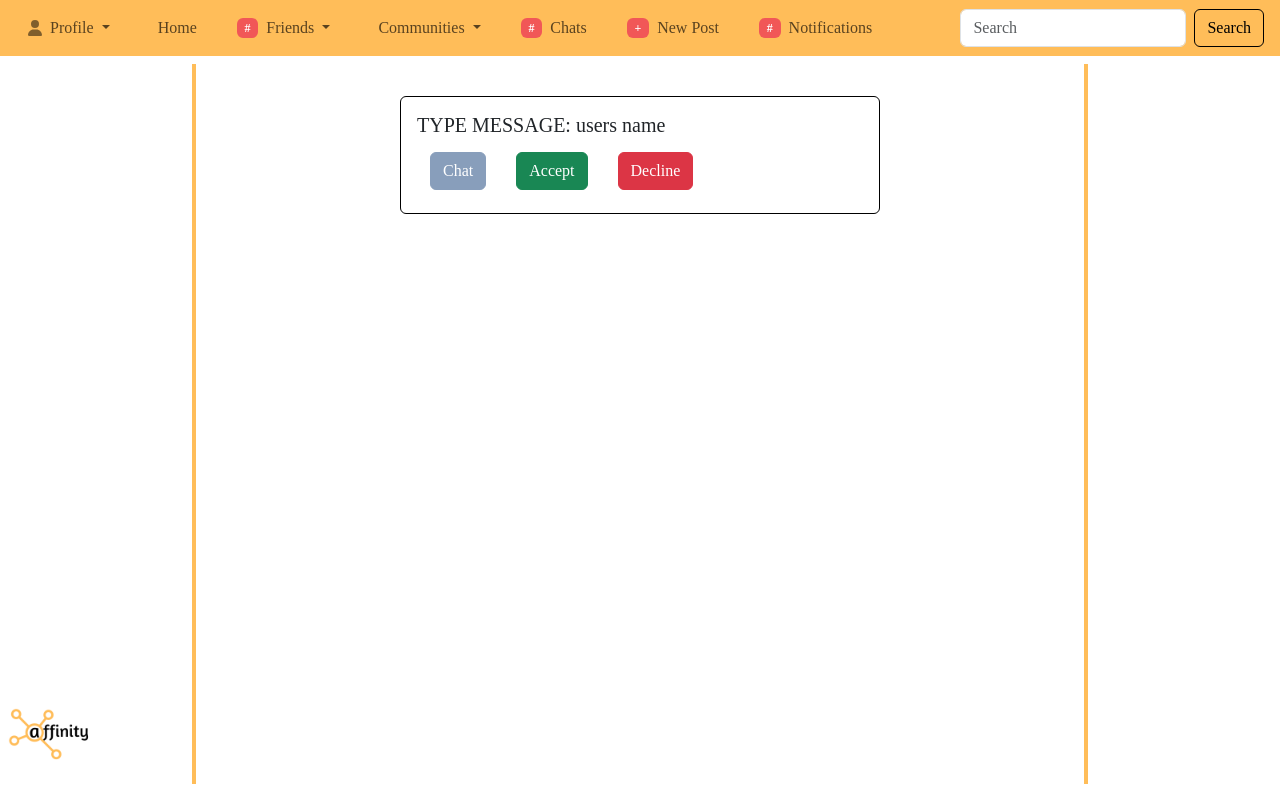
After one commit to AlgosProject/AlgosProject, a Flask app: page /notification in a window 1280 px wide. The commit adds this page. Run offline with Flask 3, Linux system fonts and the light colour scheme; parts of the project's set-up code (start-up, migrations or seed data) failed here and were passed over; some web fonts are replaced.

Commit message:
Create notification view

```diff
--- a/app.py
+++ b/app.py
@@ -16,6 +16,7 @@ from routes.profile_posts import profilePosts_blueprint
 from routes.registration_form import registration_form_blueprint
 from routes.posts import new_post_blueprint
 from routes.logout import logout_blueprint
+from routes.notification import notification_blueprint
 
 from utils.mongo_store_broker import mongo
 from flask_bcrypt import Bcrypt
@@ -53,6 +54,7 @@ app.register_blueprint(profilePosts_blueprint)
 app.register_blueprint(registration_form_blueprint)
 app.register_blueprint(new_post_blueprint)
 app.register_blueprint(logout_blueprint)
+app.register_blueprint(notification_blueprint)
 
 if __name__ == "__main__":
     app.run()
--- /dev/null
+++ b/routes/notification.py
@@ -0,0 +1,8 @@
+from flask import Blueprint, render_template
+
+notification_blueprint = Blueprint("notification", __name__, template_folder="templates")
+
+
+@notification_blueprint.route("/notification")
+def notification():
+    return render_template('notification.jinja2')
--- a/templates/base.jinja2
+++ b/templates/base.jinja2
@@ -91,6 +91,10 @@
                     <span class="badge">+</span>
                     <a class="nav-link" href="/new-post">New Post</a>
                 </li>
+                <li class="nav-item">
+                    <span class="badge">#</span>
+                    <a class="nav-link" href="/notification">Notifications</a>
+                </li>
                 </ul>
                     <form class="d-flex mx-1" role="search">
                     <input class="form-control me-2" type="search" placeholder="Search" aria-label="Search">
--- /dev/null
+++ b/templates/notification.jinja2
@@ -0,0 +1,15 @@
+{% extends "base.jinja2" %}
+{% block title %} Notifications {% endblock %}
+{% block content %}
+    <div class="body_row">
+        <div class="side_block">
+            <img src="../static/img/affinity_logo.png" alt="logo">
+        </div>
+        <div class="post_window">
+            {% include "notify_card.jinja2" %}
+        </div>
+        <div class="side_block">
+        </div>
+
+    </div>
+{% endblock %}
--- /dev/null
+++ b/templates/notify_card.jinja2
@@ -0,0 +1,34 @@
+<div class="card" style="width: 30rem; border:.1rem solid black">
+    <div class="card-body">
+        <h5 class="card-title">TYPE MESSAGE: users name</h5>
+        {# TODO if type is chat #}
+        <div class="btn">
+            <form method="post" action="/chats">
+                <input type="hidden" name="friend_id" value="">
+                <input type="hidden" name="action" value="open_chat">
+                <button type="submit" class="btn btn-primary">
+                    Chat
+                </button>
+            </form>
+        </div>
+        {# TODO if type is request #}
+        <div class="btn">
+            <form method="post" action="/chats">
+                <input type="hidden" name="user_id" value="">
+                <input type="hidden" name="action" value="accept_request">
+                <button type="submit" class="btn btn-success">
+                    Accept
+                </button>
+            </form>
+        </div>
+        <div class="btn">
+            <form method="post" action="/chats">
+                <input type="hidden" name="user_id_id" value="">
+                <input type="hidden" name="action" value="decline_request">
+                <button type="submit" class="btn btn-danger">
+                    Decline
+                </button>
+            </form>
+        </div>
+    </div>
+</div>
```
